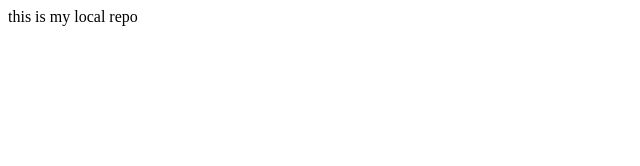
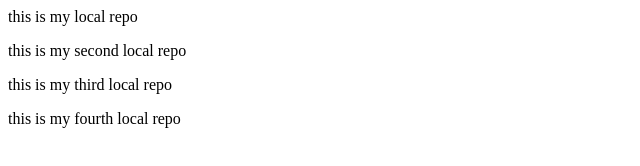
Before and after one commit to testgithubrit1234/localreposit, a plain HTML site: page index.html in a window 1280 px wide. Shown: the whole page, without its empty margins (0-640 px from the left). Drawn offline with Linux system fonts and the light colour scheme.

Commit message:
added new feat

```diff
--- a/index.html
+++ b/index.html
@@ -1 +1,4 @@
 <p>this is my local repo</p>
+<p>this is my second  local repo</p>
+<p>this is my third local repo</p>
+<p>this is my fourth local repo</p>
```
